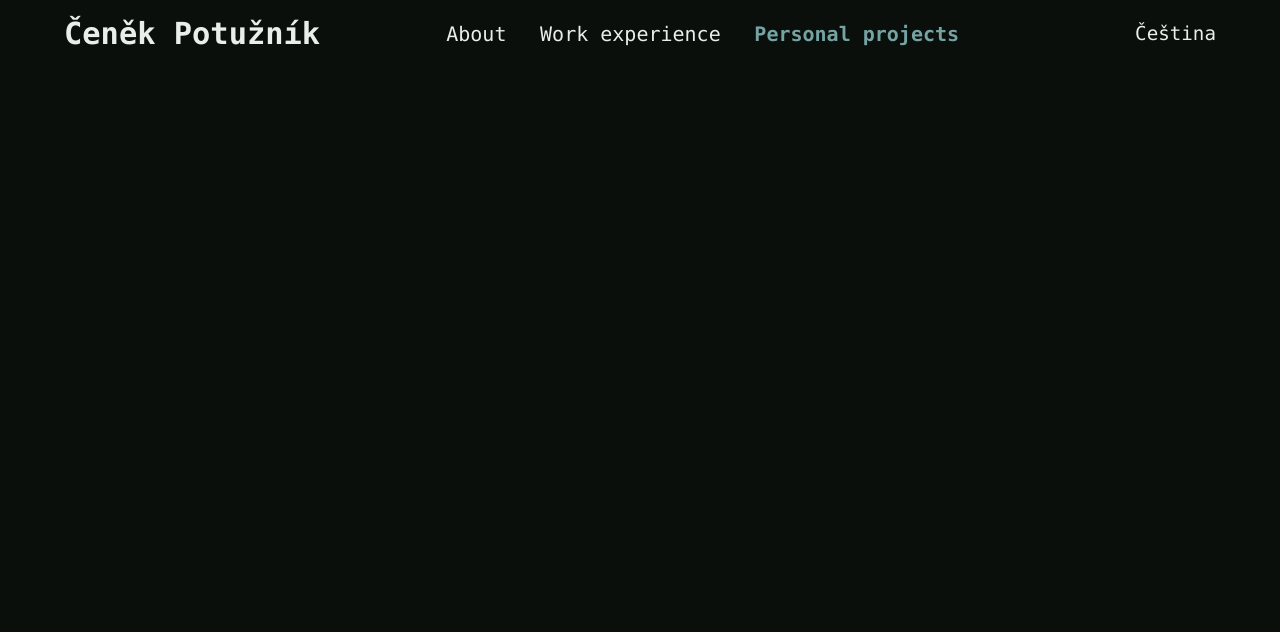
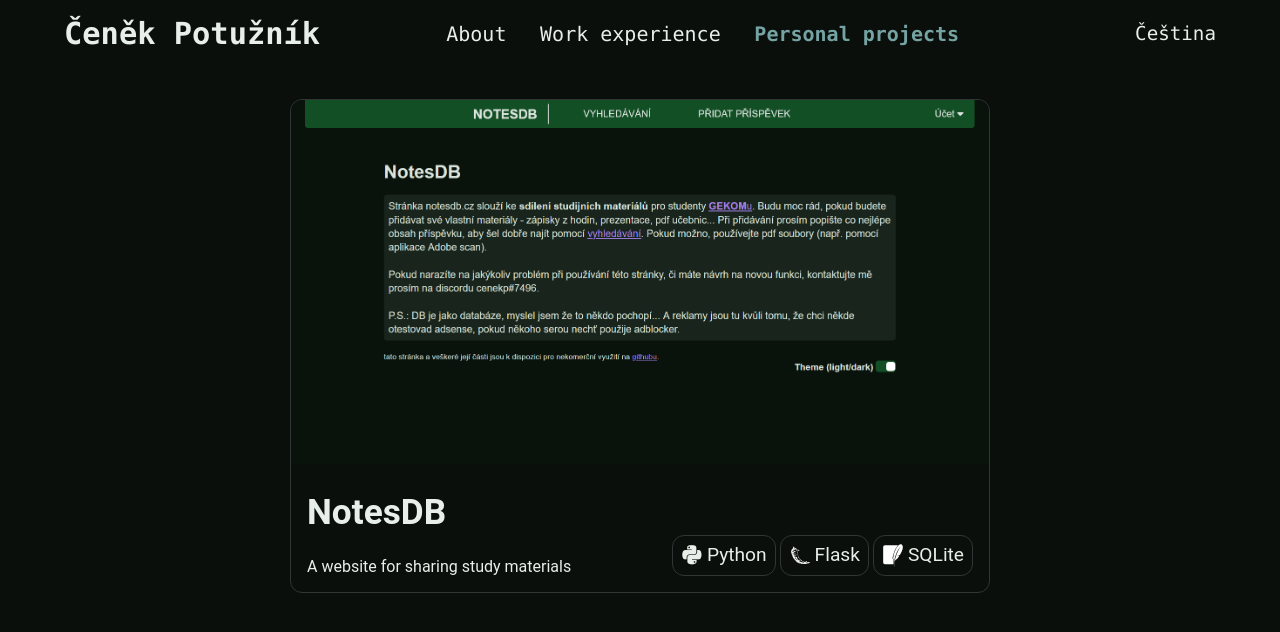
Before and after one commit to cenekp74/portfolio-website, a Flask app: page /projects in a window 1280 px wide. Shown: the top 632 px of the page. Run offline with Flask 3, Linux system fonts and the light colour scheme.

Commit message:
added base for "projects" page, added notesdb

```diff
--- a/app/static/css/main.css
+++ b/app/static/css/main.css
@@ -57,7 +57,7 @@ h1.page-heading {
 }
 
 .content > div {
-    width: 85%;
+    width: 90%;
 }
 
 @media screen and (max-width: 650px) {
@@ -236,7 +236,6 @@ body > header {
     padding: 16px;
     border: 1px solid var(--division-line-color);
     border-radius: var(--border-radius);
-    width: 90%;
     gap: 16px;
     justify-content: space-between;
     transition: .1s ease-in;
@@ -287,22 +286,17 @@ body > header {
 }
 
 .technologies {
-    width: 90%;
-}
-
-.technologies > div {
     display: flex;
     gap: 8px;
     flex-wrap: wrap;
 }
 
-.technologies > div > div > :first-child {
+.technologies > div > :first-child {
     margin-right: 12px;
 }
 
-.technologies > div > div {
+.technologies > div {
     font-size: 1.4rem;
-    line-height: 1.5rem;
     padding: 12px;
     border: 1px solid var(--division-line-color);
     border-radius: var(--border-radius);
@@ -310,14 +304,16 @@ body > header {
     display: flex;
 }
 
-.technologies > div > div:hover {
+.technologies > div:hover {
     scale: 1.02;
 }
 
 .technologies img, .technologies i {
-    width: 24px;
-    line-height: 100%;
-    display: block;
+    width: 28px;
+}
+
+.technologies i {
+    font-size: 28px;
 }
 
 .technologies img {
@@ -325,3 +321,55 @@ body > header {
 }
 
 /* #endregion index */
+
+/* #region projects */
+.project-technologies {
+    display: flex;
+    gap: 4px;
+    height: fit-content;
+    flex-wrap: wrap;
+}
+
+.project-technologies > div {
+    font-size: 1.2rem;
+    line-height: 1.4rem;
+    padding: 8px;
+    border: 1px solid var(--division-line-color);
+    border-radius: var(--border-radius);
+    display: flex;
+    gap: 4px;
+}
+
+.project-technologies img, .project-technologies i {
+    width: 22px;
+    display: block;
+}
+
+.project-technologies i {
+    font-size: 22px;
+}
+
+.project-image {
+    width: 100%;
+    border-top-left-radius: var(--border-radius);
+    border-top-right-radius: var(--border-radius);
+}
+
+.projects > div {
+    border: 1px solid var(--division-line-color);
+    border-radius: var(--border-radius);
+}
+
+.project-details {
+    padding: 0 16px 16px;
+    display: flex;
+    justify-content: space-between;
+    align-items: flex-end;
+    flex-wrap: wrap;
+    gap: 8px;
+}
+
+.projects {
+    max-width: 700px;
+}
+/* #endregion projects */
--- a/app/templates/index.html
+++ b/app/templates/index.html
@@ -24,9 +24,9 @@
     </div>
 </div>
 
-<div class="technologies">
+<div>
     <h1>Technologies I work with</h1>
-    <div>
+    <div class="technologies">
         <div><i class="fa-brands fa-python fa-fw"></i><span>Python</span></div>
         <div><img src="{{ url_for('static', filename='img/logos/flask.svg') }}"><span>Flask</span></div>
         <div><img src="{{ url_for('static', filename='img/logos/matplotlib.svg') }}"><span>Matplotlib</span></div>
--- a/app/templates/projects.html
+++ b/app/templates/projects.html
@@ -6,7 +6,22 @@
 
 {% block body %}
 
-
+<div class="projects">
+    <div>
+        <img class="project-image" src="{{ url_for('static', filename='img/projects/notesdb/notesdb.png') }}">
+        <div class="project-details">
+            <div>
+                <h1>NotesDB</h1>
+                <div class="project-description">A website for sharing study materials</div>
+            </div>
+            <div class="project-technologies">
+                <div><i class="fa-brands fa-python fa-fw"></i><span>Python</span></div>
+                <div><img src="{{ url_for('static', filename='img/logos/flask.svg') }}"><span>Flask</span></div>
+                <div><img src="{{ url_for('static', filename='img/logos/sqlite.svg') }}"><span>SQLite</span></div>
+            </div>
+        </div>
+    </div>
+</div>
 
 <script>
     document.getElementById("navbar-projects").classList.add("active")
```
Also changed, not shown: app/static/img/projects/notesdb/notesdb.png (added).
